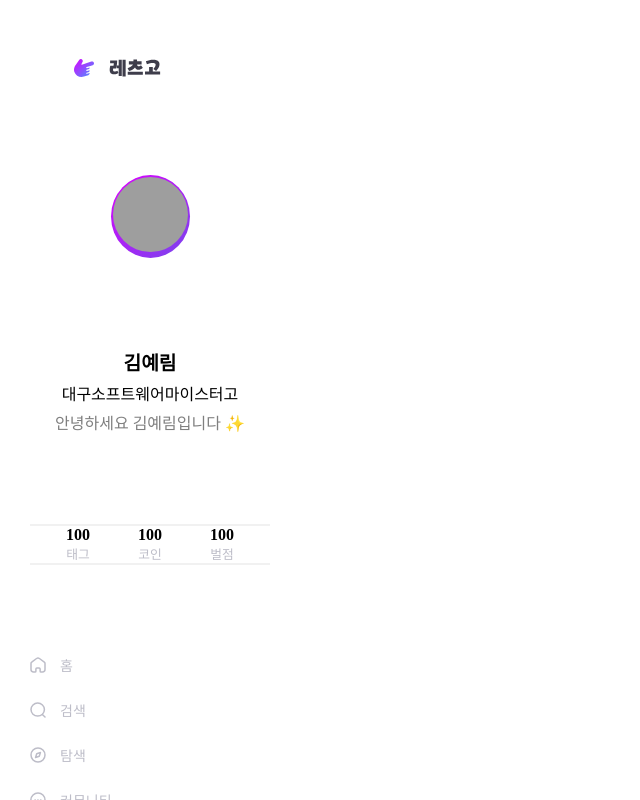
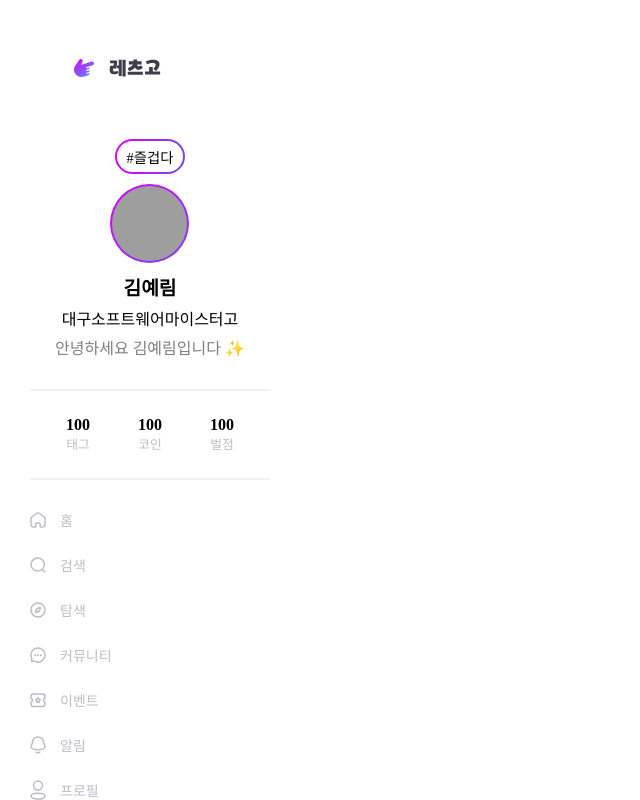
Before and after one commit to TW00D/letsgo-web-mini, a React (Vite) app: page / in a window 1280 px wide. Shown: the whole page, without its empty margins (0-640 px from the left). Built offline with nearby package versions, Linux system fonts and the light colour scheme; grey boxes are pictures that could not be loaded; a web font is replaced by a local one.

Commit message:
feat : Avatar 태그 뷰 개발

```diff
--- a/src/components/common/Nav/NavProfile/NavAvatar/index.tsx
+++ b/src/components/common/Nav/NavProfile/NavAvatar/index.tsx
@@ -2,7 +2,10 @@ import * as N from "./style";
 import Avatar from "../../../../../assets/img/ProfileImage.svg";
 const NavAvatar = () => {
   return (
-    <>
+    <N.AvatarWraper>
+      <N.NavAvatarTag>
+        <N.NavAvatarTagText>#즐겁다</N.NavAvatarTagText>
+      </N.NavAvatarTag>
       <N.NavAvatarWraper>
         <N.NavAvatarImg src={Avatar}></N.NavAvatarImg>
       </N.NavAvatarWraper>
@@ -11,7 +14,7 @@ const NavAvatar = () => {
         <N.NavSchoolname>대구소프트웨어마이스터고</N.NavSchoolname>
         <N.NavIntroduction>안녕하세요 김예림입니다 ✨</N.NavIntroduction>
       </N.NavTextWraper>
-    </>
+    </N.AvatarWraper>
   );
 };
 
--- a/src/components/common/Nav/NavProfile/NavAvatar/style.ts
+++ b/src/components/common/Nav/NavProfile/NavAvatar/style.ts
@@ -1,6 +1,12 @@
 import styled from "styled-components";
 
+export const AvatarWraper = styled.div`
+  display: flex;
+  flex-direction: column;
+  align-items: center;
+`;
 export const NavTextWraper = styled.div`
+  margin-top: 10px;
   display: flex;
   flex-direction: column;
   align-items: center;
@@ -45,4 +51,32 @@ export const NavAvatarWraper = styled.div`
 
   border-radius: 100%;
   padding: 2px;
+  width: 75px;
+  height: 75px;
 `;
+
+export const NavAvatarTag = styled.div`
+  position: relative;
+  margin: 10px;
+  border: 2px solid transparent;
+  background-image: linear-gradient(#fff, #fff),
+    linear-gradient(
+      to right,
+      rgba(219, 0, 255, 1) 0%,
+      rgba(121, 69, 236, 1) 100%
+    );
+  background-origin: border-box;
+  background-clip: content-box, border-box;
+  text-align: center;
+
+  border-style: solid;
+  border-radius: 50px;
+`;
+
+export const NavAvatarTagText = styled.div`
+  color: black;
+  font-family: "pretendard";
+  font-weight: 500;
+  font-size: 0.9em;
+  margin: 5px 10px;
+`;
--- a/src/components/common/Nav/style.ts
+++ b/src/components/common/Nav/style.ts
@@ -11,7 +11,7 @@ export const NavContainer = styled.div`
 
   display: flex;
   flex-direction: column;
-  row-gap: 90px;
+  row-gap: 30px;
   align-items: center;
 
   background-color: #fff;
```
